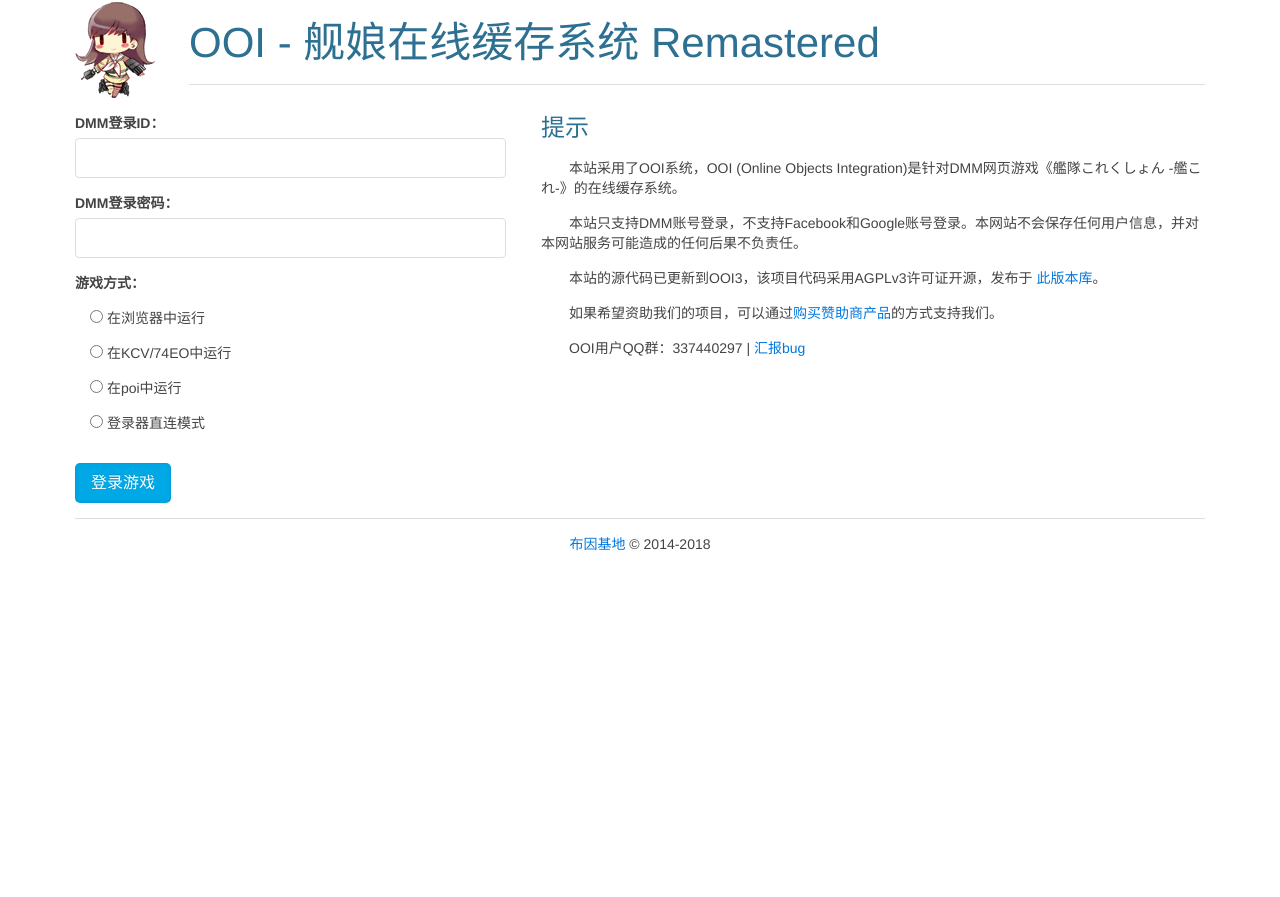
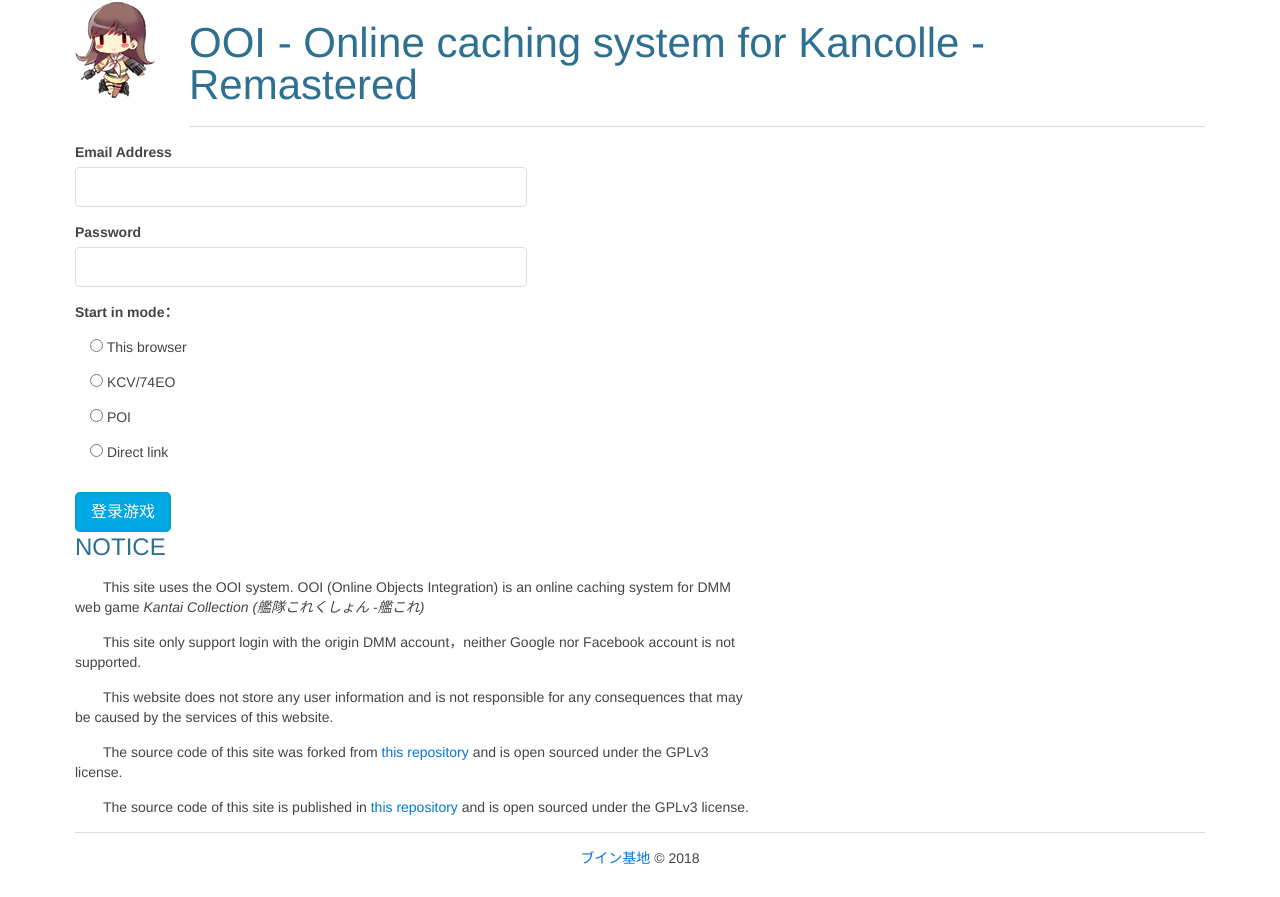
Before and after one commit to EnderQIU/ooi3-remastered, a Python web app: template templates/form.html in a window 1280 px wide. Before the commit the page ends 551 px from the top, so only its background shows below. Run offline with Jinja, Linux system fonts and the light colour scheme; the template is opened without the code that fills it, so the values that code supplies are empty.

Commit message:
English translated

```diff
--- a/templates/base.html
+++ b/templates/base.html
@@ -4,8 +4,8 @@
   <meta charset="UTF-8">
   <meta http-equiv="X-UA-Compatible" content="IE=edge">
   <meta name="viewport" content="width=device-width, initial-scale=1">
-  <meta name="keywords" content="舰队collection,舰娘,艦隊これくしょん,艦これ">
-  <title>OOI - 舰娘在线缓存系统 Remastered</title>
+  <meta name="keywords" content="kantai collection, kancolle, 艦隊これくしょん, 艦これ">
+  <title>OOI - Online caching system for Kancolle - Remastered</title>
   <link href="/static/css/uikit.min.css" rel="stylesheet">
   <link href="/static/css/uikit.almost-flat.min.css" rel="stylesheet">
   <link href="/static/css/ooi.css" rel="stylesheet">
@@ -24,16 +24,16 @@
       <img src="/static/img/logo.png">
     </div>
     <div id="ooi-headline" class="uk-width-small-9-10">
-      <h1 class="uk-text-primary">OOI - 舰娘在线缓存系统 Remastered</h1>
+      <h1 class="uk-text-primary">OOI - Online caching system for Kancolle - Remastered</h1>
       <hr>
     </div>
   </div>
-  <div id="ooi-content" class="uk-grid">
+  <div id="ooi-content">
     {% block content %}{% endblock %}
   </div>
   <div id="ooi-footer" class="uk-text-center">
     <hr>
-    <address><a href="http://enderqiu.cn" target="_blank">布因基地</a> &copy; 2014-2018</address>
+    <address><a href="http://enderqiu.cn" target="_blank">ブイン基地</a> &copy; 2018</address>
   </div>
 </div>
 <div class="statistics">
--- a/templates/connector.html
+++ b/templates/connector.html
@@ -2,7 +2,7 @@
 
 {% block content -%}
     <div id="ooi-game" class="uk-width-1-1 uk-text-center">
-      <p>登录游戏成功！</p>
-      <p><a href="{{ osapi_url }}">打开游戏</a></p>
+      <p>Login success！</p>
+      <p><a href="{{ osapi_url }}">Start Game</a></p>
     </div>
 {%- endblock %}
--- a/templates/flash.html
+++ b/templates/flash.html
@@ -4,8 +4,8 @@
   <meta charset="UTF-8">
   <meta http-equiv="X-UA-Compatible" content="IE=edge">
   <meta name="viewport" content="width=device-width, initial-scale=1">
-  <meta name="keywords" content="舰队collection,舰娘,艦隊これくしょん,艦これ">
-  <title>OOI - 舰娘在线缓存系统</title>
+  <meta name="keywords" content="kantai collection, kancolle, 艦隊これくしょん, 艦これ">
+  <title>OOI - Online caching system for Kancolle - Remastered</title>
   <link href="/static/css/uikit.min.css" rel="stylesheet">
   <link href="/static/css/uikit.almost-flat.min.css" rel="stylesheet">
   <link href="/static/css/ooi.css" rel="stylesheet">
--- a/templates/form.html
+++ b/templates/form.html
@@ -9,34 +9,34 @@
       {%- endif %}
       <form  method="post" class="uk-form uk-form-stacked">
         <div class="uk-form-row">
-          <label class="uk-form-label" for="login_id">DMM登录ID：</label>
+          <label class="uk-form-label" for="login_id">Email Address</label>
           <div class="uk-form-controls">
             <input id="login_id" maxlength="80" name="login_id" type="email" class="uk-form-large uk-form-width-large">
           </div>
         </div>
         <div class="uk-form-row">
-          <label class="uk-form-label" for="password">DMM登录密码：</label>
+          <label class="uk-form-label" for="password">Password</label>
           <div class="uk-form-controls">
             <input id="password" maxlength="80" name="password" type="password" class="uk-form-large uk-form-width-large">
           </div>
         </div>
         <div class="uk-form-row">
-          <span class="uk-form-label">游戏方式：</span>
+          <span class="uk-form-label">Start in mode：</span>
           <p>
             <input type="radio" id="mode1" name="mode" value="1"{% if mode == 1 %} checked{% endif %}>
-            <label for="mode1">在浏览器中运行</label>
+            <label for="mode1">This browser</label>
           </p>
           <p>
             <input type="radio" id="mode2" name="mode" value="2"{% if mode == 2 %} checked{% endif %}>
-            <label for="mode2">在KCV/74EO中运行</label>
+            <label for="mode2">KCV/74EO</label>
           </p>
           <p>
             <input type="radio" id="mode3" name="mode" value="3"{% if mode == 3 %} checked{% endif %}>
-            <label for="mode3">在poi中运行</label>
+            <label for="mode3">POI</label>
           </p>
           <p>
             <input type="radio" id="mode4" name="mode" value="4"{% if mode == 4 %} checked{% endif %}>
-            <label for="mode4">登录器直连模式</label>
+            <label for="mode4">Direct link</label>
           </p>
         </div>
         <div class="uk-form-row">
@@ -45,11 +45,11 @@
       </form>
     </div>
     <div id="ooi-announcement" class="uk-width-medium-3-5">
-      <h2 class="uk-text-primary">提示</h2>
-      <p>本站采用了OOI系统，OOI (Online Objects Integration)是针对DMM网页游戏《艦隊これくしょん -艦これ-》的在线缓存系统。</p>
-      <p>本站只支持DMM账号登录，不支持Facebook和Google账号登录。本网站不会保存任何用户信息，并对本网站服务可能造成的任何后果不负责任。</p>
-      <p>本站的源代码已更新到OOI3，该项目代码采用AGPLv3许可证开源，发布于 <a href="https://github.com/acgx/ooi3" target="_blank">此版本库</a>。</p>
-      <p>如果希望资助我们的项目，可以通过<a href="http://bbs.kancolle.tv/thread-4812-1-1.html" target="_blank">购买赞助商产品</a>的方式支持我们。</p>
-      <p>OOI用户QQ群：337440297 | <a href="https://github.com/acgx/ooi3/issues" target="_blank">汇报bug</a></p>
+      <h2 class="uk-text-primary">NOTICE</h2>
+        <p>This site uses the OOI system. OOI (Online Objects Integration) is an online caching system for DMM web game <i>Kantai Collection (艦隊これくしょん -艦これ)</i></p>
+        <p>This site only support login with the origin DMM account，neither Google nor Facebook account is not supported.</p>
+        <p>This website does not store any user information and is not responsible for any consequences that may be caused by the services of this website.</p>
+        <p>The source code of this site was forked from <a href="https://github.com/acgx/ooi3" target="_blank">this repository </a>and is open sourced under the GPLv3 license.</p>
+        <p>The source code of this site is published in <a href="https://github.com/EnderQIU/ooi3-remastered" target="_blank">this repository </a>and is open sourced under the GPLv3 license.</p>
     </div>
 {%- endblock %}
--- a/templates/poi.html
+++ b/templates/poi.html
@@ -4,8 +4,8 @@
   <meta charset="UTF-8">
   <meta http-equiv="X-UA-Compatible" content="IE=edge">
   <meta name="viewport" content="width=device-width, initial-scale=1">
-  <meta name="keywords" content="舰队collection,舰娘,艦隊これくしょん,艦これ">
-  <title>OOI - 舰娘在线缓存系统</title>
+  <meta name="keywords" content="kantai collection, kancolle, 艦隊これくしょん, 艦これ">
+  <title>OOI - Online caching system for Kancolle - Remastered</title>
   <link href="/static/css/uikit.min.css" rel="stylesheet">
   <link href="/static/css/uikit.almost-flat.min.css" rel="stylesheet">
   <link href="/static/css/ooi.css" rel="stylesheet">
```
Also changed, not shown: README.md.
